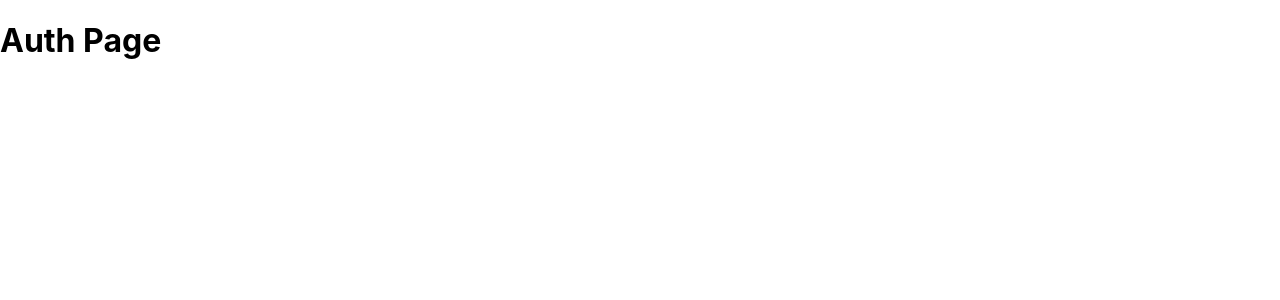
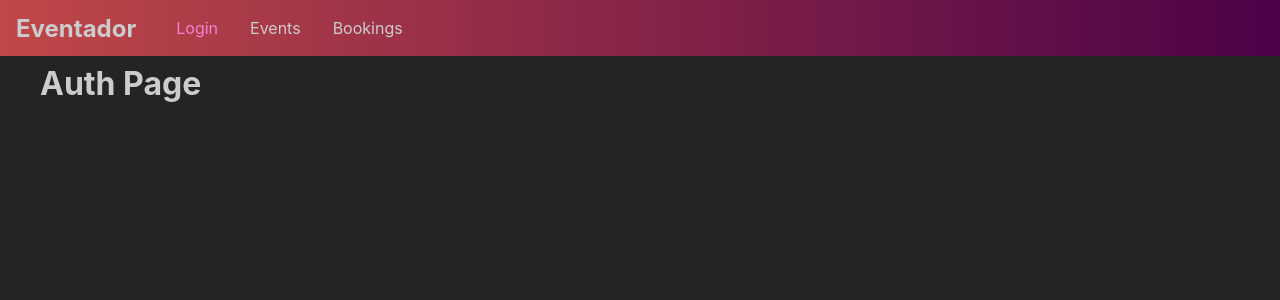
Before and after one commit to SimasDei/graphql-react-mongo-one, a React (Create React App) app in the folder frontend/: page /auth in a window 1280 px wide. Shown: the top 300 px of the page. Built offline with nearby package versions, Linux system fonts and the light colour scheme.

Commit message:
add top navbar + styling

```diff
--- a/frontend/src/App.css
+++ b/frontend/src/App.css
@@ -0,0 +1,3 @@
+.main-content {
+  margin: 4rem 2.5rem;
+}
--- a/frontend/src/App.js
+++ b/frontend/src/App.js
@@ -5,17 +5,23 @@
 import AuthPage from './pages/Auth';
 import BookingsPage from './pages/Bookings';
 import EventsPage from './pages/Events';
+import MainNavigation from './components/navigation/navigation';
 
 class App extends Component {
   render() {
     return (
       <BrowserRouter>
+        <React.Fragment>
+          <MainNavigation />
+          <main className="main-content">
             <Switch>
               <Redirect from="/" to="/auth" exact />
               <Route path="/auth" component={AuthPage} />
               <Route path="/events" component={EventsPage} />
               <Route path="/bookings" component={BookingsPage} />
             </Switch>
+          </main>
+        </React.Fragment>
       </BrowserRouter>
     );
   }
--- /dev/null
+++ b/frontend/src/components/navigation/navigation.css
@@ -0,0 +1,42 @@
+.main-navigation {
+  display: flex;
+  position: fixed;
+  left: 0;
+  top: 0;
+  width: 100%;
+  height: 3.5rem;
+  background: linear-gradient(to right, #c04848, #480048);
+  padding: 0 1rem;
+  align-items: center;
+}
+
+.main-navigation__logo h1 {
+  margin: 0;
+  font-size: 1.5rem;
+  color: #ccc;
+}
+
+.main-navigation__items {
+  margin-left: 1.5rem;
+}
+.main-navigation__items ul {
+  display: flex;
+  list-style: none;
+  padding: 0;
+  margin: 0;
+}
+
+.main-navigation__items li {
+  margin: 0 1rem;
+}
+
+.main-navigation__items a {
+  text-decoration: none;
+  color: #ccc;
+}
+
+.main-navigation__items a:hover,
+.main-navigation__items a:active,
+.main-navigation__items a.active {
+  color: #f082cf;
+}
--- /dev/null
+++ b/frontend/src/components/navigation/navigation.js
@@ -0,0 +1,27 @@
+import React from 'react';
+import { NavLink } from 'react-router-dom';
+
+import './navigation.css';
+
+const mainNavigation = props => (
+  <header className="main-navigation">
+    <div className="main-navigation__logo">
+      <h1>Eventador</h1>
+    </div>
+    <nav className="main-navigation__items">
+      <ul>
+        <li>
+          <NavLink to={'/auth'}>Login</NavLink>
+        </li>
+        <li>
+          <NavLink to={'/events'}>Events</NavLink>
+        </li>
+        <li>
+          <NavLink to={'/bookings'}>Bookings</NavLink>
+        </li>
+      </ul>
+    </nav>
+  </header>
+);
+
+export default mainNavigation;
--- a/frontend/src/index.css
+++ b/frontend/src/index.css
@@ -1,14 +1,16 @@
 body {
   margin: 0;
   padding: 0;
-  font-family: -apple-system, BlinkMacSystemFont, "Segoe UI", "Roboto", "Oxygen",
-    "Ubuntu", "Cantarell", "Fira Sans", "Droid Sans", "Helvetica Neue",
+  font-family: -apple-system, BlinkMacSystemFont, 'Segoe UI', 'Roboto', 'Oxygen',
+    'Ubuntu', 'Cantarell', 'Fira Sans', 'Droid Sans', 'Helvetica Neue',
     sans-serif;
   -webkit-font-smoothing: antialiased;
   -moz-osx-font-smoothing: grayscale;
+  background-color: #252323;
+  color: #ccc;
 }
 
 code {
-  font-family: source-code-pro, Menlo, Monaco, Consolas, "Courier New",
+  font-family: source-code-pro, Menlo, Monaco, Consolas, 'Courier New',
     monospace;
 }
```
Lines whose indentation alone changed are shown as unchanged.
